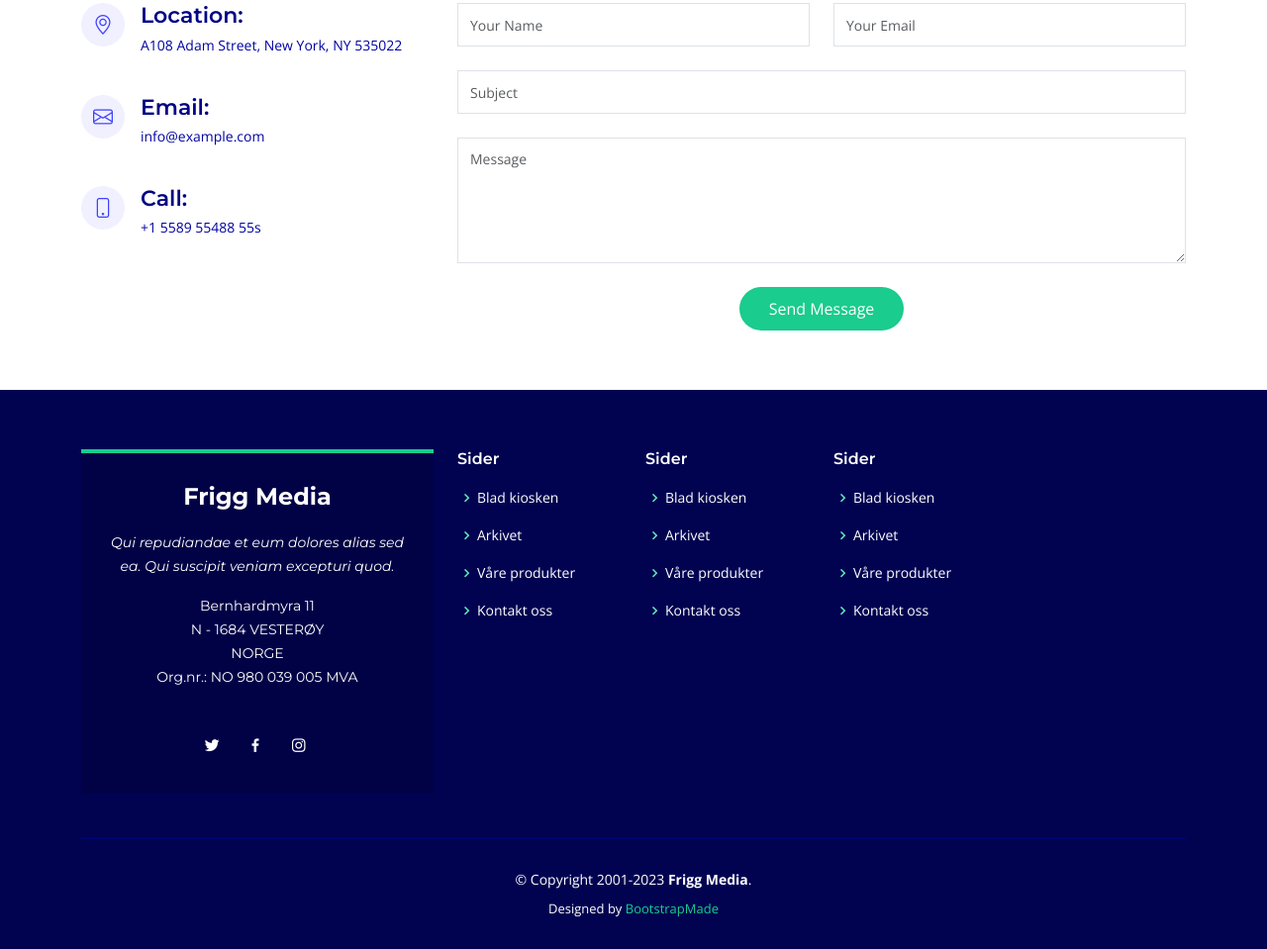
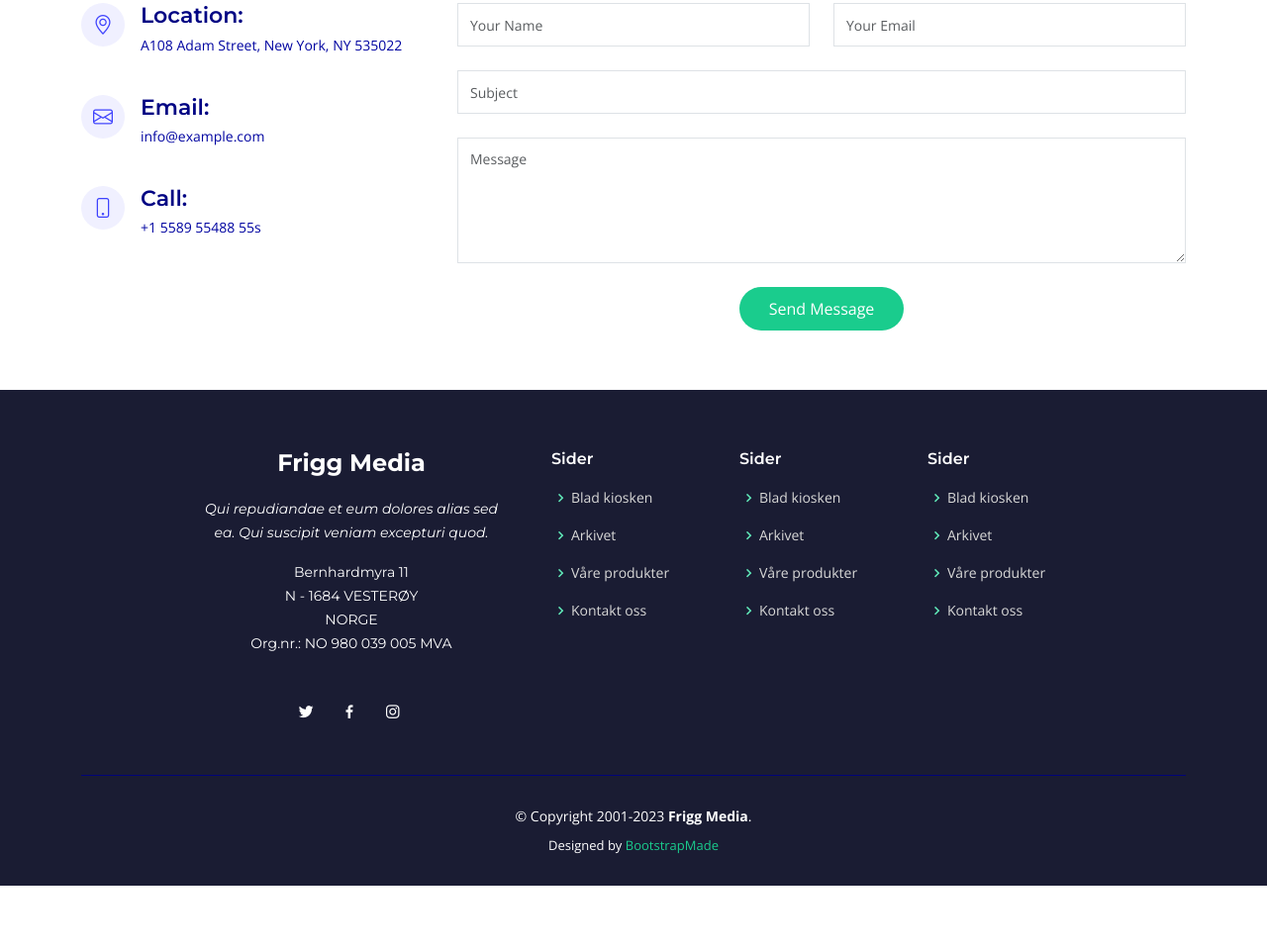
Before and after one commit to barnewsapp/frigg-media, a plain HTML site: page docs/index.html in a window 1280 px wide. Shown: the part 7614-8573 px from the top of the page at 99% size. After the commit the page ends 8509 px from the top, so only its background shows below. Drawn offline with nearby package versions, Linux system fonts and the light colour scheme.

Commit message:
Endre Footer background

```diff
--- a/docs/assets/css/style.css
+++ b/docs/assets/css/style.css
@@ -1491,7 +1491,7 @@
 # Footer
 --------------------------------------------------------------*/
 #footer {
-  background: #010351;
+  background: #1a1c33;
   padding: 0 0 30px 0;
   color: #fff;
   font-size: 14px;
@@ -1503,11 +1503,10 @@
 
 #footer .footer-top .footer-info {
   margin-bottom: 15px;
-  background: #010246;
-  color: #fff;
-  border-top: 4px solid #1acc8d;
+  background: #1a1c33;
+  color: #fff;
   text-align: center;
-  padding: 30px 20px;
+  padding: 0px 20px;
 }
 
 #footer .footer-top .footer-info h3 {
@@ -1581,14 +1580,14 @@
 }
 
 #footer .footer-top .footer-links ul a {
-  color: #fff;
+  color: #d9d9d8;
   transition: 0.3s;
   display: inline-block;
   line-height: 1;
 }
 
 #footer .footer-top .footer-links ul a:hover {
-  color: #4be8b0;
+  color: #46e9b0;
 }
 
 #footer .footer-top .footer-newsletter form {
--- a/docs/index.html
+++ b/docs/index.html
@@ -820,7 +820,7 @@
   <footer id="footer">
     <div class="footer-top">
       <div class="container">
-        <div class="row">
+        <div class="row justify-content-center">
 
           <div class="col-lg-4 col-md-6">
             <div class="footer-info">
```
